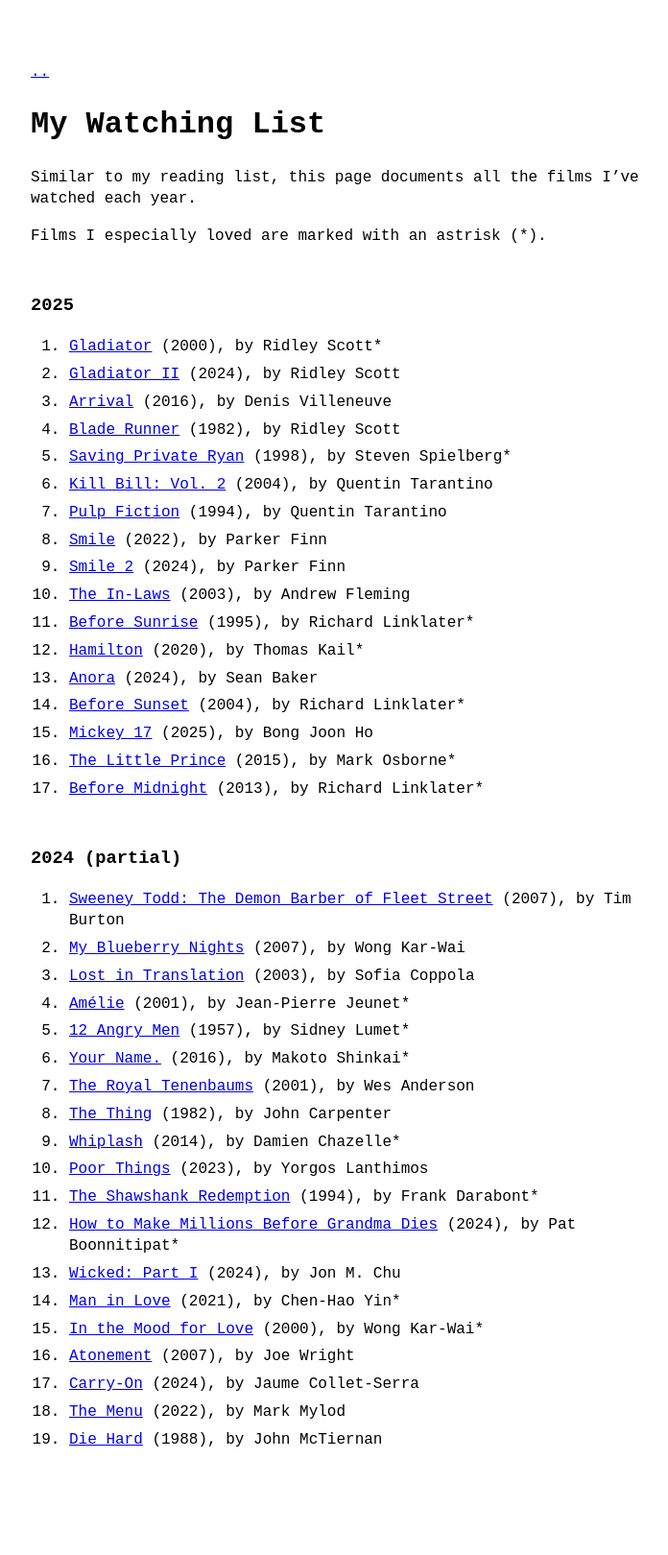
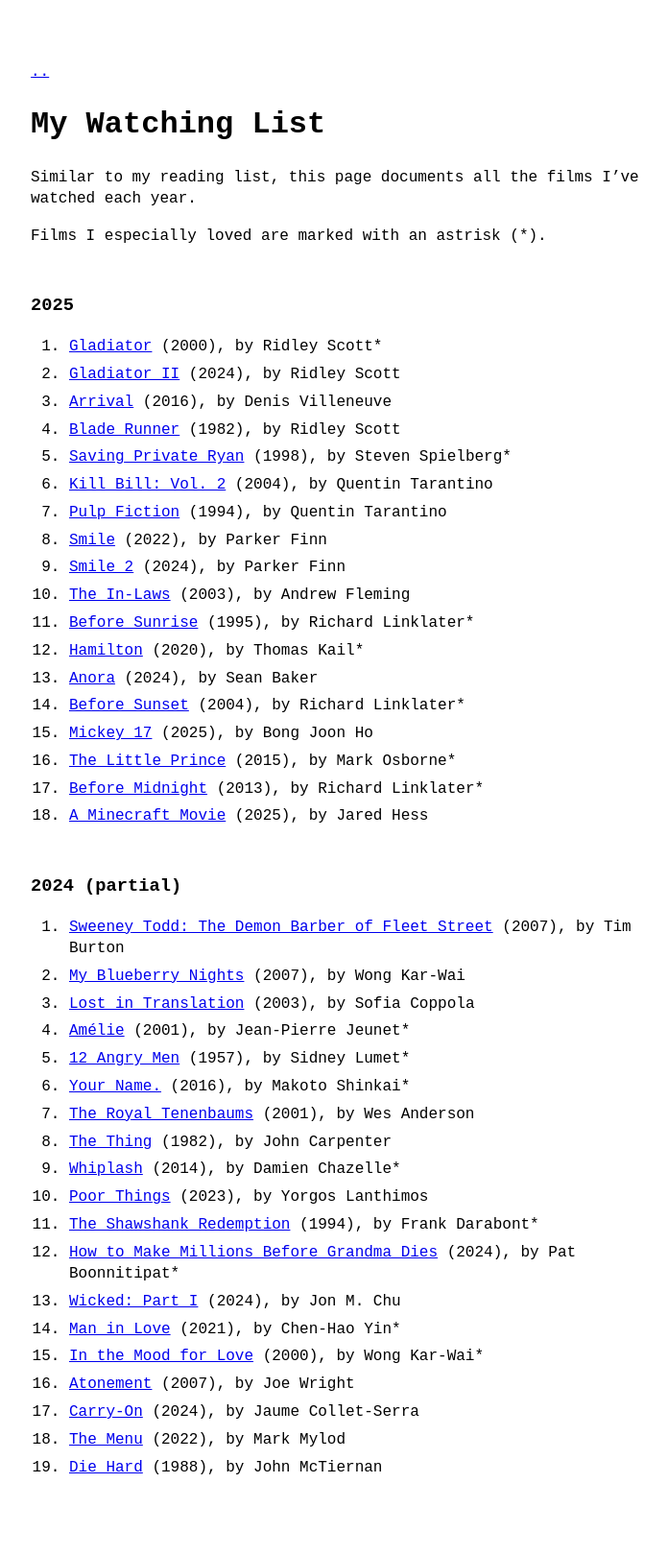
Before and after one commit to llucasly/llucasly.github.io, a Jekyll site: the page built from watching list.md, in a window 1280 px wide. Shown: the whole page at 96% size, without its empty margins (288-984 px from the left). Built offline with Jekyll 4.4.1, drawn with Linux system fonts in a browser that asks for light colours; before the commit the page ends 1591 px from its top, so only the background shows below that.

Commit message:
Added Movie

```diff
--- a/watching list.md
+++ b/watching list.md
@@ -25,6 +25,7 @@ Films I especially loved are marked with an astrisk (*).
 15. [Mickey 17](https://letterboxd.com/film/mickey-17/) (2025), by Bong Joon Ho
 16. [The Little Prince](https://letterboxd.com/film/the-little-prince-2015/) (2015), by Mark Osborne*
 17. [Before Midnight](https://letterboxd.com/film/before-midnight/) (2013), by Richard Linklater*
+18. [A Minecraft Movie](https://letterboxd.com/film/a-minecraft-movie/) (2025), by Jared Hess
 
 ### 2024 (partial)
 1. [Sweeney Todd: The Demon Barber of Fleet Street](https://letterboxd.com/film/sweeney-todd-the-demon-barber-of-fleet-street-2007/) (2007), by Tim Burton
```
